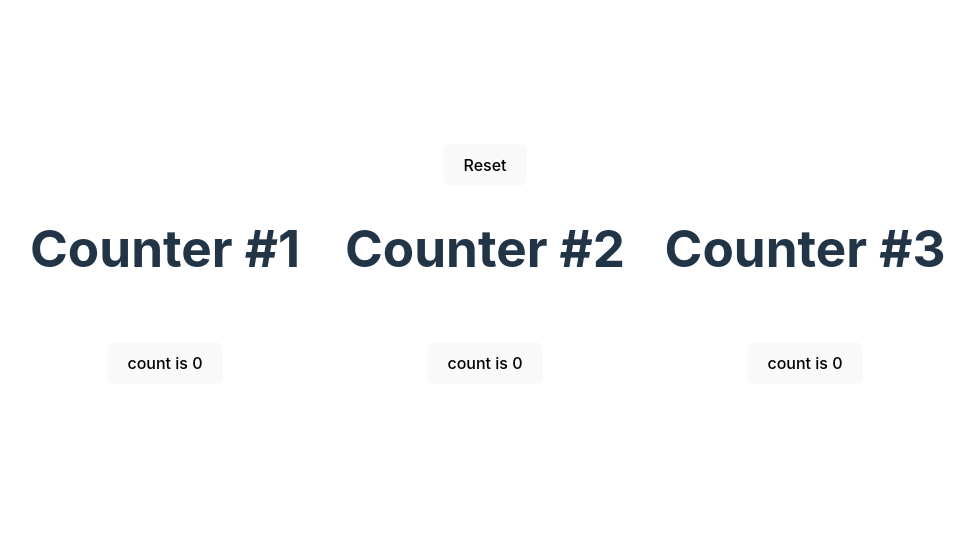
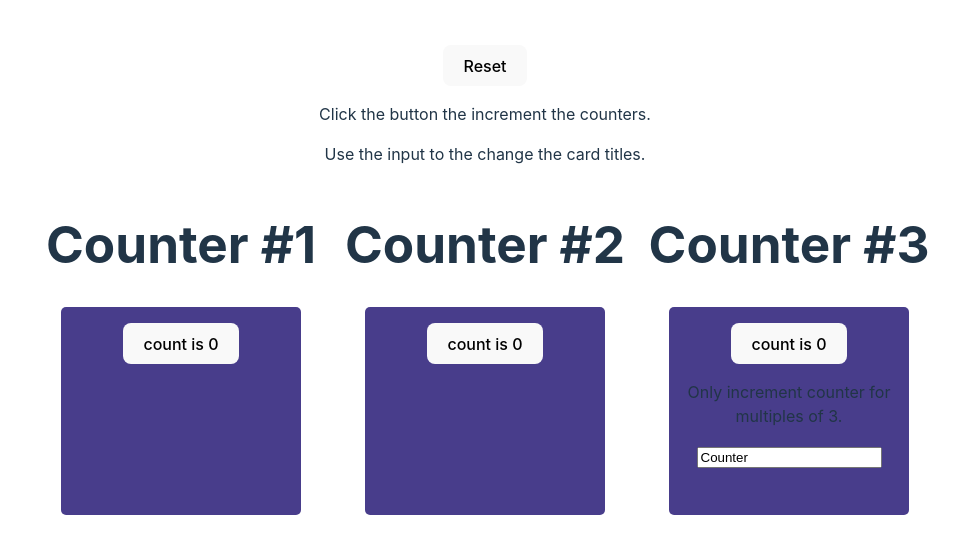
Before and after one commit to seegg/barebone-demo, a React (Vite) app: page / in a window 1280 px wide. Shown: the part 104-658 px from the top of the page, without its empty margins (155-1130 px from the left). Built offline with nearby package versions, Linux system fonts and the light colour scheme.

Commit message:
add text example

```diff
--- a/src/App.css
+++ b/src/App.css
@@ -38,8 +38,12 @@
 
 .card {
   margin: 2em;
-  padding: 2em;
-  width: 12em;
+  margin-top: 1rem;
+  padding-top: 1rem;
+  border-radius: 5px;
+  width: 15em;
+  height: 12rem;
+  background-color: darkslateblue;
 }
 
 .read-the-docs {
@@ -56,3 +60,7 @@
   flex-wrap: wrap;
   justify-content: center;
 }
+
+.card-title {
+  word-wrap: break-word;
+}
--- a/src/App.tsx
+++ b/src/App.tsx
@@ -1,5 +1,5 @@
 import './App.css'
-import {useCounterStore, useCounterActions} from './store'
+import {useCounterStore, useCounterActions, useTitleStore, useTitleActions} from './store'
 
 
 function App() {
@@ -10,11 +10,13 @@ function App() {
         <button onClick={reset}>
           Reset
         </button>
+        <p>Click the button the increment the counters.</p>
+        <p>Use the input to the change the card titles.</p>
       </div>
       <div className='counter-container'>
         <InnerCounter count={1}/>
         <InnerCounter count={2}/>
-        <InnerCounter count={3}/>
+        <TitleController count={3}/>
       </div>
     </>
   )
@@ -23,15 +25,16 @@ function App() {
 export default App
 
 interface Counter {
-  count: number;
+  count?: number;
 }
 
 const InnerCounter = ({count}: Counter)=>{
-  const counter = useCounterStore(state => {return state.counter}, (state)=> state.counter % 3 == 0);
+  const counter = useCounterStore(state => state.counter);
   const increment = useCounterActions(actions => actions.increment);
+  const title = useTitleStore(state => state.Title.value);
   return (
     <div>
-      <h1>Counter #{count}</h1>
+      <h1 className='card-title'>{title} {count && '#'+count}</h1>
       <div className="card">
         <button onClick={increment}>
           count is {counter}
@@ -40,3 +43,29 @@ const InnerCounter = ({count}: Counter)=>{
     </div>
   )
 }
+
+const TitleController = ({count}: Counter)=>{
+  const counter = useCounterStore(
+    state => {return state.counter},
+    state => state.counter % 3 == 0
+  );
+  const title = useTitleStore(state => state.Title.value);
+  const titleActions = useTitleActions(actions => actions);
+
+  const handleOnChange = (ev: React.ChangeEvent<HTMLInputElement>)=>{
+    titleActions.updateTitle(ev.target.value);
+  }
+
+  return (
+    <div>
+      <h1 className='card-title'>{title} {count && '#'+count}</h1>
+      <div className="card">
+        <button>
+          count is {counter}
+        </button>
+        <p>Only increment counter for multiples of 3.</p>
+        <input type='text' value={title} onChange={handleOnChange}/>
+      </div>
+    </div>
+  )
+}
--- a/src/store.ts
+++ b/src/store.ts
@@ -8,3 +8,13 @@ export const [useCounterStore, useCounterActions] = createStore({
     reset: () => 0,
   },
 });
+
+
+export const [useTitleStore, useTitleActions] = createStore({
+  name: 'Title',
+  initialState: { value: 'Counter' },
+  actions: {
+    /** Update the title. */
+    updateTitle: (state, value: string)=> ({...state, value})
+  }
+})
```
